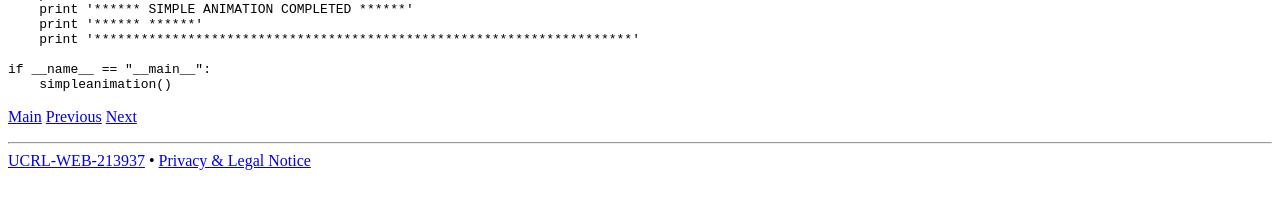
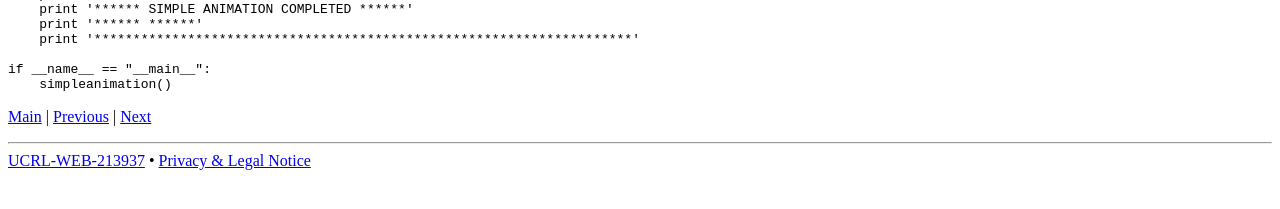
Before and after one commit to CDAT/cdat-old-site, a Jekyll site: the page built from vcs/vcs-8.md, in a window 1280 px wide and 900 px high, scrolled down 32671 px. Shown: the part 682-891 px from the top of the window. Built offline with Jekyll 4.4.1, drawn with Linux system fonts in a browser that asks for light colours; nearby versions of some CDN libraries.

Commit message:
Forgot the spacers for the nav links

```diff
--- a/vcs/vcs-8.md
+++ b/vcs/vcs-8.md
@@ -2201,4 +2201,4 @@
     simpleanimation()
 ~~~
 
-[Main](vcs.html) [Previous](vcs-7.html) [Next](vcs-9.html)
+[Main](vcs.html) \| [Previous](vcs-7.html) \| [Next](vcs-9.html)
```
